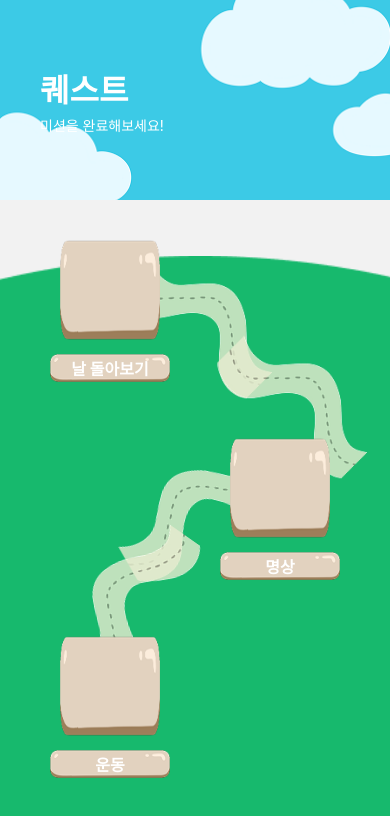
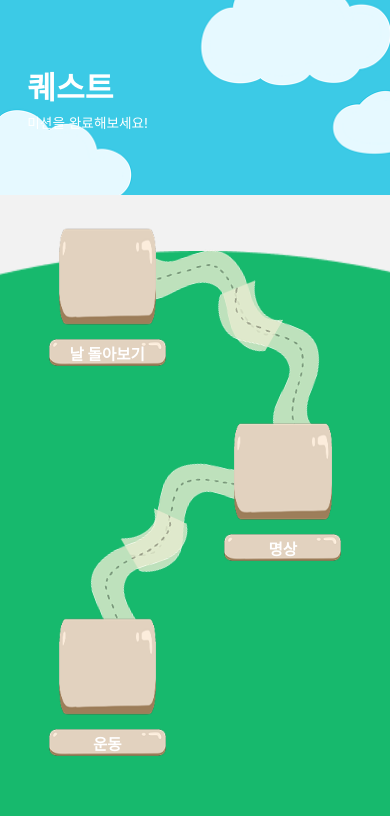
Before and after one commit to kookmin-sw/capstone-2025-13, a React Native app in the folder Frontend/src/: screen /Quest in a window 390 px wide. Shown: the top 816 px of the page. Built offline with nearby package versions, Linux system fonts and the light colour scheme; a web font is replaced by a local one.

Commit message:
[Feat] 화면 구조 반응형으로 수정

```diff
--- a/Frontend/src/components/Header_sky.tsx
+++ b/Frontend/src/components/Header_sky.tsx
@@ -1,5 +1,3 @@
-// Header_sky.tsx
-
 import React from "react";
 import { View, Text, StyleSheet, ImageBackground, Dimensions } from "react-native";
 
@@ -8,7 +6,7 @@ interface HeaderSkyProps {
   subtitle?: string;
 }
 
-const { width, height } = Dimensions.get("window");
+const { width } = Dimensions.get("window");
 
 export default function Header_sky({ title = "퀘스트", subtitle }: HeaderSkyProps) {
   return (
@@ -28,24 +26,25 @@ export default function Header_sky({ title = "퀘스트", subtitle }: HeaderSkyP
 
 const styles = StyleSheet.create({
   background: {
-    width: width,
-    height: 200,
-    paddingLeft:40,
+    width: '100%',
+    height: width * 0.5,               // 반응형 높이 (예: iPhone 기준 약 200)
     justifyContent: "center",
-    alignItems: "baseline",
+    alignItems: "flex-start",          // baseline → flex-start로 명확히
   },
   container: {
-    alignItems: "center",
+    alignItems: "flex-start",
     justifyContent: "center",
   },
   title: {
-    fontSize: 32,
+    fontSize: width * 0.08,
+    paddingLeft: width * 0.07,
     fontWeight: "bold",
     color: "#fff",
   },
   subtitle: {
-    fontSize: 14,
+    fontSize: width * 0.035,
+    paddingLeft: width * 0.07,
     color: "#fff",
-    marginTop: 4,
+    marginTop: width * 0.01,
   },
 });
--- a/Frontend/src/components/Quest_element.tsx
+++ b/Frontend/src/components/Quest_element.tsx
@@ -1,5 +1,7 @@
 import React from "react";
-import { StyleSheet, Image, View, Text, TouchableOpacity } from "react-native";
+import { StyleSheet, Image, View, Text, TouchableOpacity, Dimensions } from "react-native";
+
+const { width } = Dimensions.get("window");
 
 interface QuestElementProps {
   name: string;
@@ -34,9 +36,9 @@ const styles = StyleSheet.create({
     flexDirection: "column",
   },
   icon: {
-    width: 100,
-    height: 100,
-    marginBottom: 8,
+    width: width * 0.25,       // 전체 화면 너비의 25%
+    height: width * 0.25,
+    marginBottom: width * 0.02,
   },
   nameContainer: {
     position: "relative",
@@ -44,14 +46,14 @@ const styles = StyleSheet.create({
     alignItems: "center",
   },
   name: {
-    width: 120,
-    height: 40,
+    width: width * 0.3,
+    height: width * 0.1,
     resizeMode: "contain",
   },
   nameText: {
     position: "absolute",
     color: "#fff",
-    fontSize: 16,
+    fontSize: width * 0.04,     // 화면 너비 기준 폰트 크기 (약 15~18 정도)
     fontWeight: "bold",
   },
 });
--- a/Frontend/src/components/Quest_street.tsx
+++ b/Frontend/src/components/Quest_street.tsx
@@ -1,5 +1,7 @@
 import React from "react";
-import { StyleSheet, Image, ImageStyle } from "react-native";
+import { StyleSheet, Image, Dimensions, ImageStyle } from "react-native";
+
+const { width } = Dimensions.get("window");
 
 interface QuestStreetProps {
   style?: ImageStyle | ImageStyle[];
@@ -8,17 +10,17 @@ interface QuestStreetProps {
 export default function Quest_street({ style }: QuestStreetProps) {
   return (
     <Image
-    source={require("../assets/Images/quest_street.png")}
-    style={[styles.image, style]} // 전달받은 style 적용
+      source={require("../assets/Images/quest_street.png")}
+      style={[styles.image, style]} // 전달받은 style 적용
     />
   );
 }
 
 const styles = StyleSheet.create({
   image: {
-    width: 200,
-    height: 200,
-    position: "absolute", // 꼭 있어야 겹칠 수 있음!
+    width: width * 0.5,             // 화면 너비의 50%
+    height: width * 0.5,            // 정사각형으로 유지
+    position: "absolute",
     alignSelf: "center",
     zIndex: -1,
     opacity: 0.9,
--- a/Frontend/src/screens/Quest.tsx
+++ b/Frontend/src/screens/Quest.tsx
@@ -1,16 +1,16 @@
 import React from "react";
-import { View, StyleSheet, ScrollView } from "react-native";
+import { View, StyleSheet, ScrollView, Dimensions } from "react-native";
 import Header_sky from "../components/Header_sky";
 import Quest_circle from "../components/Quest_circle";
 import Quest_element from "../components/Quest_element";
 import Quest_street from "../components/Quest_street";
 
+const { width, height } = Dimensions.get("window");
+
 export default function Quest() {
   return (
     <View style={styles.container}>
       <ScrollView contentContainerStyle={styles.scrollContainer}>
-
-        {/* Sky 배경 + Quest Circle 겹치기 */}
         <View style={styles.headerWrapper}>
           <Header_sky subtitle="미션을 완료해보세요!" />
           <Quest_circle style={styles.circle} />
@@ -20,18 +20,44 @@ export default function Quest() {
         <View style={styles.questSection}>
           {/* 이어진 길 이미지들 */}
           <Quest_street
-            style={[styles.street, { left:105, top: 40, transform: [{ rotate: "0deg" }] }]} // 0번째 길
+            style={[
+              styles.street,
+              {
+                left: width * 0.28,
+                top: height * 0.025,
+                transform: [{ rotate: "-15deg" }],
+              },
+            ]}
           />
           <Quest_street
-            style={[styles.street, { left:200, top: 120, transform: [{ rotate: "0deg" }] }]} // 이전보다 +80
+            style={[
+              styles.street,
+              {
+                left: width * 0.47,
+                top: height * 0.11,
+                transform: [{ rotate: "23deg" }],
+              },
+            ]}
           />
           <Quest_street
-  style={[styles.street, { top: 230, transform: [{ rotate: "-75deg" }] }]} // +80
+            style={[
+              styles.street,
+              {
+                top: height * 0.28,
+                transform: [{ rotate: "-75deg" }],
+              },
+            ]}
           />
           <Quest_street
-  style={[styles.street, { left:30, top: 320, transform: [{ rotate: "-100deg" }] }]} // +80
+            style={[
+              styles.street,
+              {
+                left: width * 0.08,
+                top: height * 0.38,
+                transform: [{ rotate: "-110deg" }],
+              },
+            ]}
           />
-
 
           {/* 퀘스트 요소들 */}
           <View style={styles.elementsOverlay}>
@@ -46,7 +72,6 @@ export default function Quest() {
             </View>
           </View>
         </View>
-
       </ScrollView>
     </View>
   );
@@ -57,39 +82,39 @@ const styles = StyleSheet.create({
     flex: 1,
   },
   scrollContainer: {
-    paddingBottom: 100,
+    paddingBottom: height * 0.1,
   },
   headerWrapper: {
     position: "relative",
-    height: 180,
+    height: height * 0.20,
   },
   circle: {
     position: "absolute",
-    top: 100,
+    top: height * 0.20,
     alignSelf: "center",
     zIndex: 2,
   },
   questSection: {
-    minHeight: 500,
+    minHeight: height * 0.6,
     position: "relative",
   },
   street: {
     position: "absolute",
-    width: 200,
-    height: 200,
+    width: width * 0.5,
+    height: width * 0.5,
     alignSelf: "center",
     opacity: 0.8,
     zIndex: 2,
   },
   elementsOverlay: {
     position: "absolute",
-    top: 60,
+    top: height * 0.07,
     width: "100%",
-    paddingHorizontal: 40,
-    gap: 50,
+    paddingHorizontal: width * 0.1,
+    gap: height * 0.06,
     zIndex: 3,
   },
   elementWrapper: {
-    marginHorizontal: 10,
+    marginHorizontal: width * 0.025,
   },
 });
```
Lines whose indentation alone changed are shown as unchanged.
